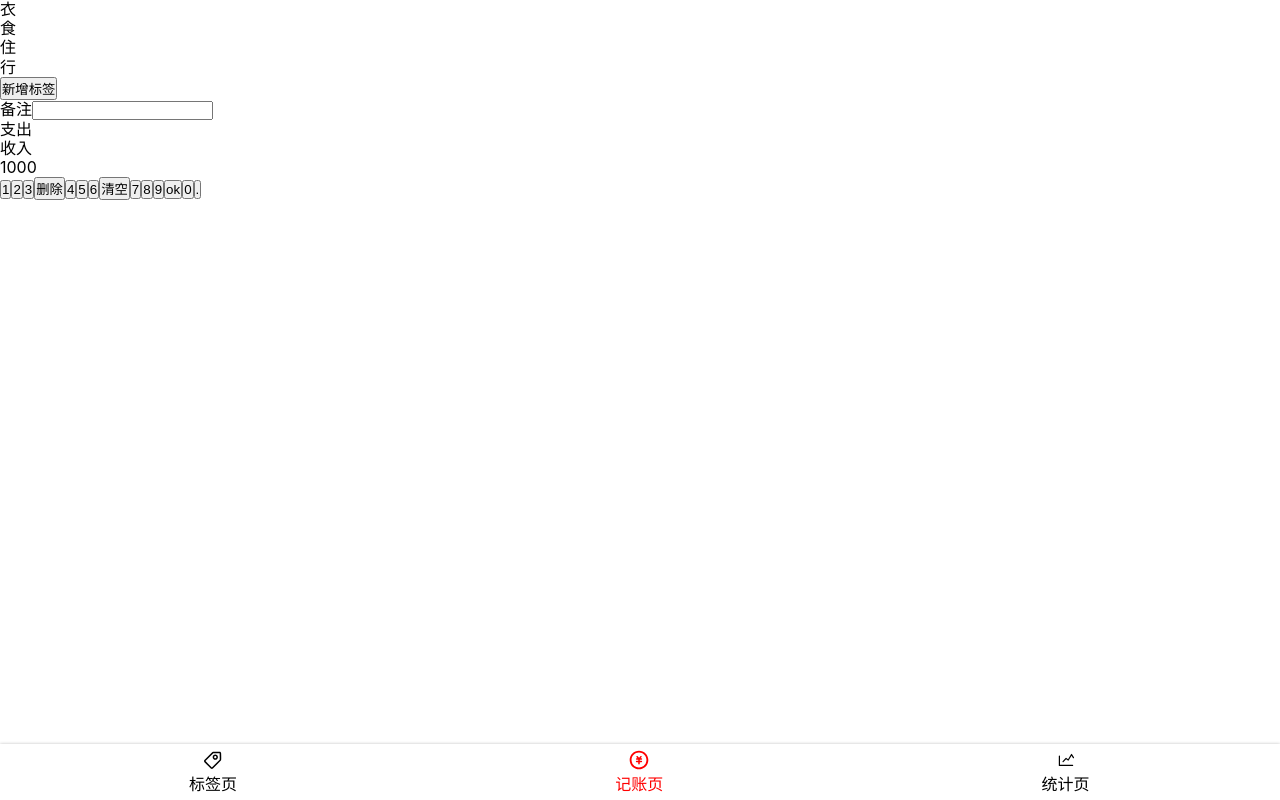
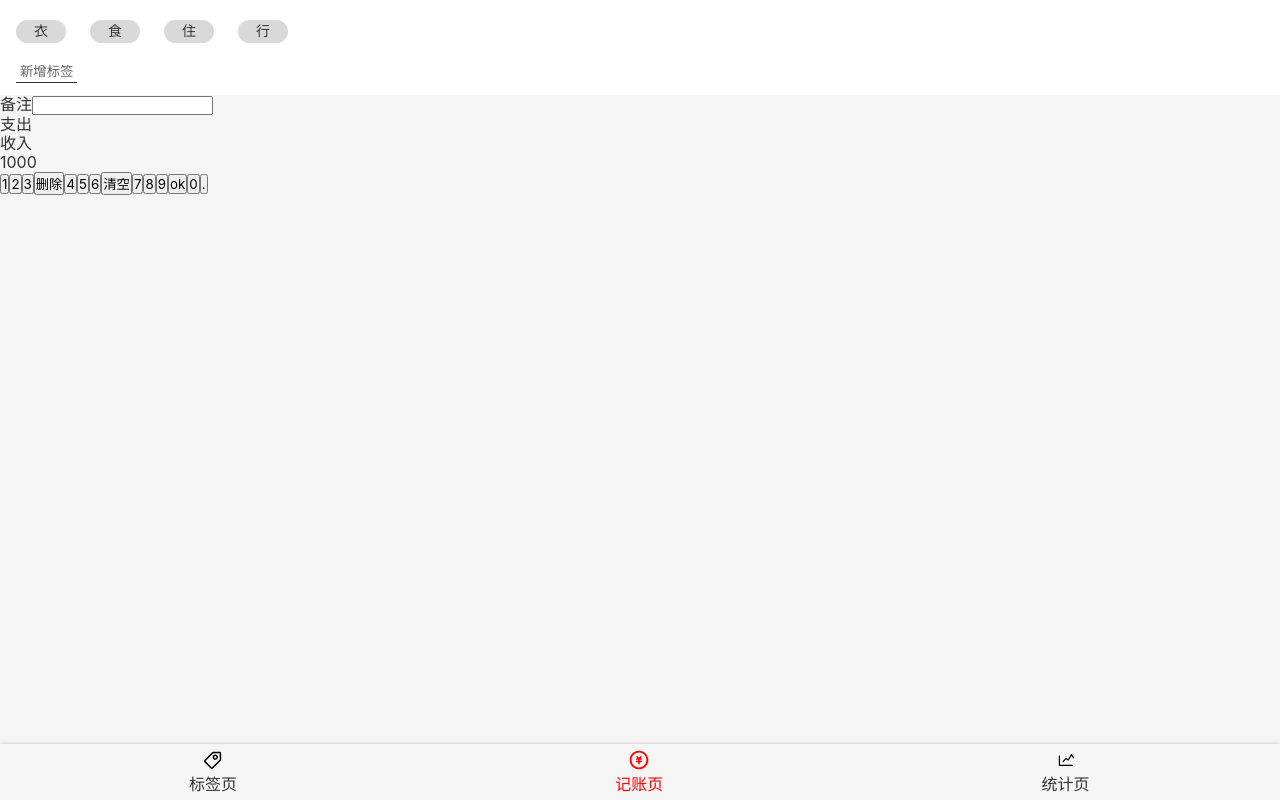
Before and after one commit to cazser/morney-6, a React app: page /tags#/money in a window 1280 px wide. Built offline with nearby package versions, Linux system fonts and the light colour scheme.

Commit message:
money>tagsstion 样式

```diff
--- a/src/App.tsx
+++ b/src/App.tsx
@@ -14,9 +14,14 @@
 import Money from 'views/Money';
 import Tags from 'views/Tags';
 import NoMatch from 'views/NoMatch';
+
+const AppWrapper = styled.div`
+color: #333;
+`;
 function App() {
   return (
-    <Router>
+  <AppWrapper>
+  <Router>
        <Switch>
         <Redirect exact from="/" to="/money" />
         <Route path="/tags">
@@ -34,7 +39,7 @@
       </Switch>
 
     </Router>
-
+</AppWrapper>
   );
 }
 
--- a/src/index.scss
+++ b/src/index.scss
@@ -6,6 +6,11 @@
     -moz-osx-font-smoothing: grayscale;
     font-size: 16px;
     line-height: 1.2;
+    background: #F5F5F5;
+}
+
+button {
+    font-family: inherit;
 }
 
 code {
--- a/src/views/Money.jsx
+++ b/src/views/Money.jsx
@@ -2,7 +2,26 @@
 import styled from 'styled-components';
 import Layout from '../components/Layout'
 
-const TagsSection = styled.section``;
+const TagsSection = styled.section`
+background: #FFFFFF;padding:12px 16px;
+>ol{
+margin: 0 -12px;
+>li{
+  background:#D9D9D9;border-radius: 18px;
+  display: inline-block;  padding: 3px 18px;
+  font-size: 14px;  margin: 8px 12px;
+}
+}
+
+>button{
+  background: none;  border: none;
+  border-bottom: 1px solid #333;
+  color: #666;  padding: 2px 4px;
+  margin-top:8px;
+}
+`;
+
+
 const NotesSection = styled.section``;
 const CategorySection = styled.section``;
 const NumberPadSection = styled.section``;
```
